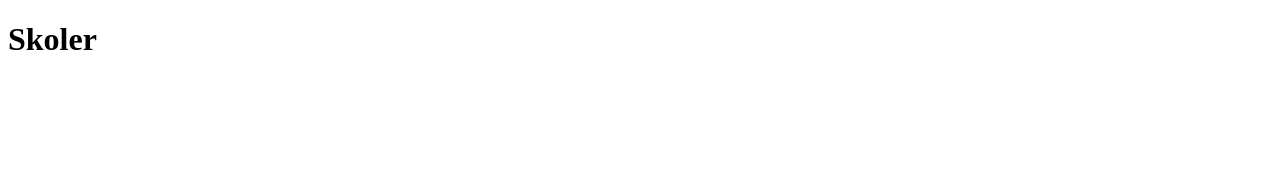
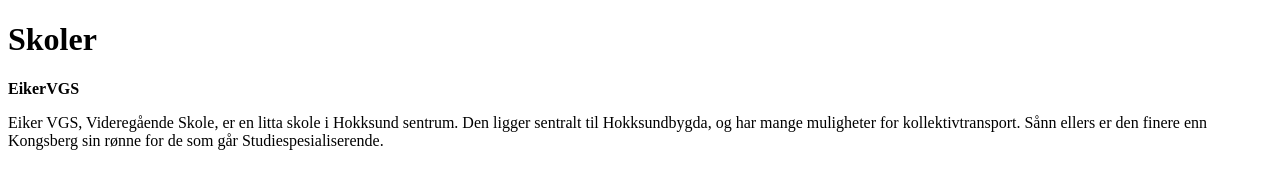
Before and after one commit to Zabihassani/Oblig-Alternativ-A, a plain HTML site: page index.html in a window 1280 px wide. Drawn offline with Linux system fonts and the light colour scheme.

Commit message:
Inital html commit

```diff
--- a/index.html
+++ b/index.html
@@ -10,6 +10,11 @@
 
     <h1>Skoler</h1>
 
+    <strong>EikerVGS</strong>
+    <p>Eiker VGS, Videregående Skole, er en litta skole i Hokksund sentrum.
+    Den ligger sentralt til Hokksundbygda, og har mange muligheter for kollektivtransport.
+    Sånn ellers er den finere enn Kongsberg sin rønne for de som går Studiespesialiserende.</p>
+
 </body>
 
 </html>
```
